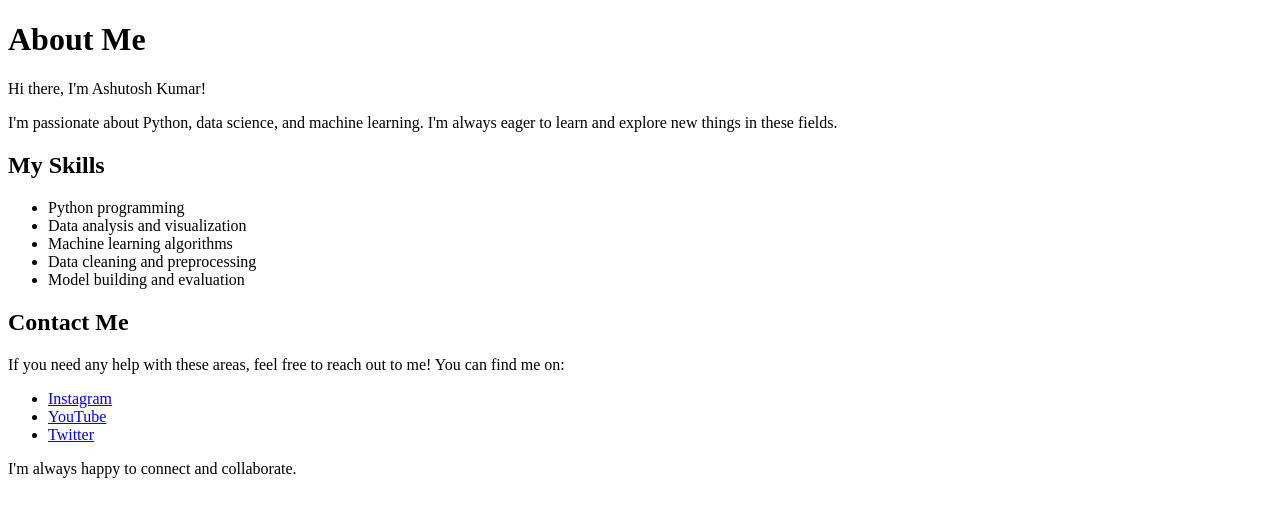
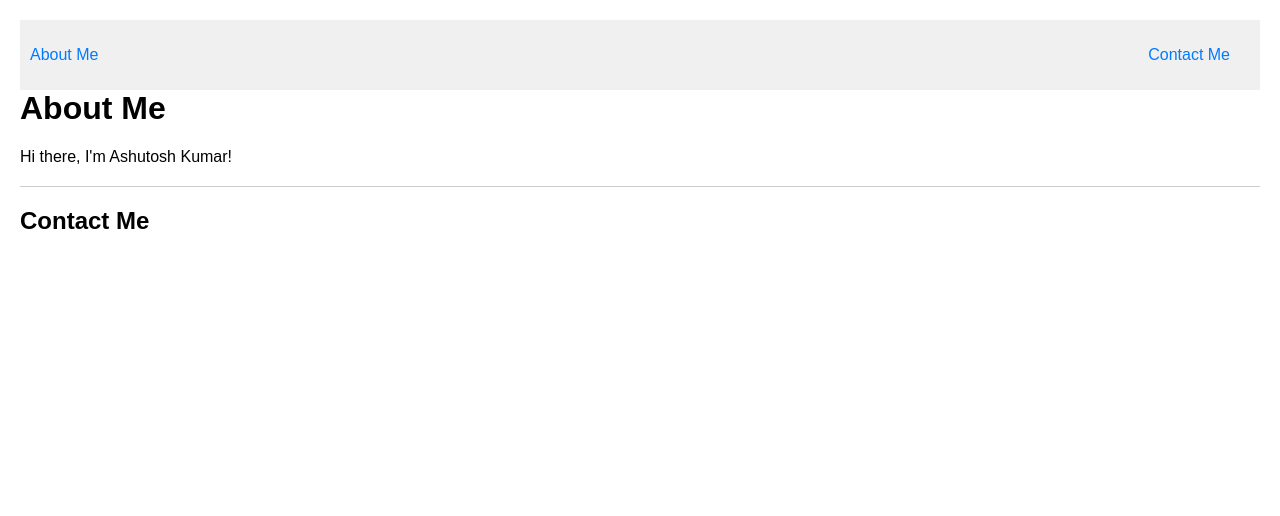
Before and after one commit to ashuaanshu/ashuaanshu.github.io, a plain HTML site: page index.html in a window 1280 px wide. Drawn offline with Linux system fonts and the light colour scheme.

Commit message:
Update index.html

```diff
--- a/index.html
+++ b/index.html
@@ -2,31 +2,66 @@
 <html>
 <head>
 <title>About Ashutosh Kumar</title>
+<style>
+/* Basic styling */
+body {
+  font-family: sans-serif;
+  margin: 0;
+  padding: 20px;
+}
+
+h1, h2 {
+  margin-top: 0;
+}
+
+ul {
+  list-style-type: none;
+  padding: 0;
+}
+
+a {
+  text-decoration: none;
+  color: #007bff;
+}
+
+/* Menu styling */
+nav {
+  background-color: #f0f0f0;
+  padding: 10px;
+}
+
+nav ul {
+  display: flex;
+  justify-content: space-between;
+}
+
+nav li {
+  margin-right: 20px;
+}
+
+/* Contact section styling */
+.contact-section {
+  margin-top: 20px;
+  border-top: 1px solid #ccc;
+  padding-top: 20px;
+}
+</style>
 </head>
 <body>
+
+<nav>
+  <ul>
+    <li><a href="#">About Me</a></li>
+    <li><a href="#contact">Contact Me</a></li>
+  </ul>
+</nav>
+
 <h1>About Me</h1>
 <p>Hi there, I'm Ashutosh Kumar!</p>
 
-<p>I'm passionate about Python, data science, and machine learning. I'm always eager to learn and explore new things in these fields.</p>
+<section class="contact-section" id="contact">
+  <h2>Contact Me</h2>
+  </section>
 
-<h2>My Skills</h2>
-<ul>
-  <li>Python programming</li>
-  <li>Data analysis and visualization</li>
-  <li>Machine learning algorithms</li>
-  <li>Data cleaning and preprocessing</li>
-  <li>Model building and evaluation</li>
-</ul>
-
-<h2>Contact Me</h2>
-<p>If you need any help with these areas, feel free to reach out to me! You can find me on:</p>
-
-<ul>
-  <li><a href="https://www.instagram.com/ashuaanshu">Instagram</a></li>
-  <li><a href="https://www.youtube.com/ashuaanshu">YouTube</a></li>
-  <li><a href="https://www.twitter.com/ashuaanshu">Twitter</a></li>
-</ul>
-
-<p>I'm always happy to connect and collaborate.</p>
 </body>
 </html>
```
